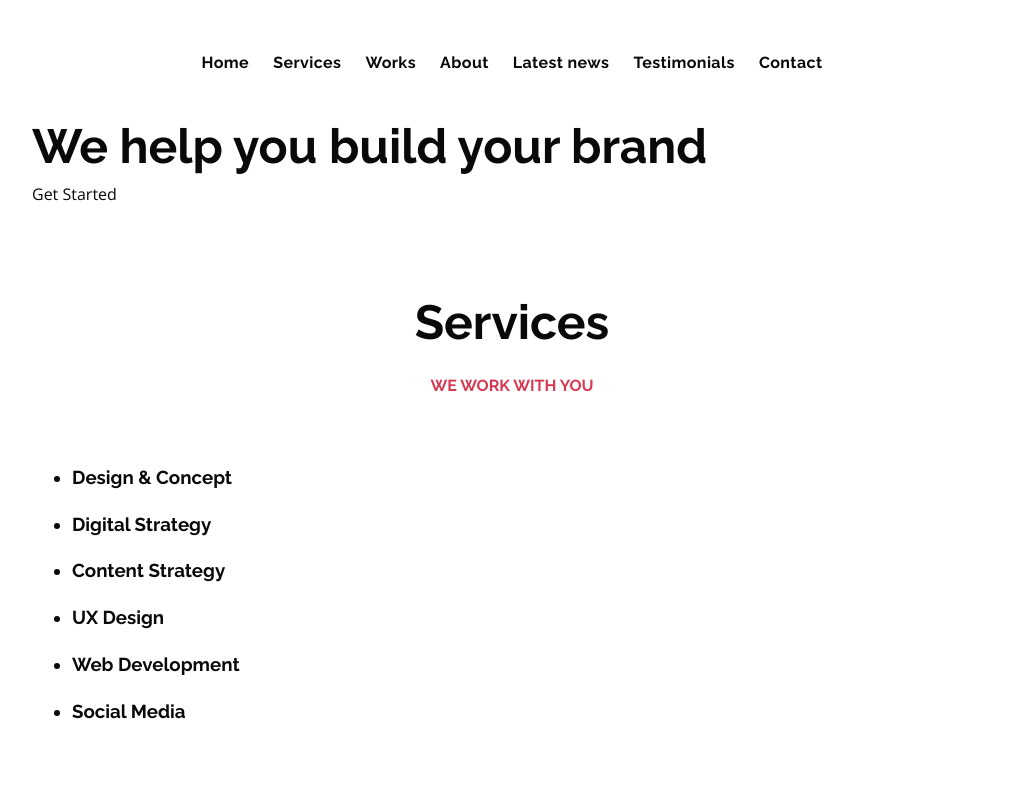
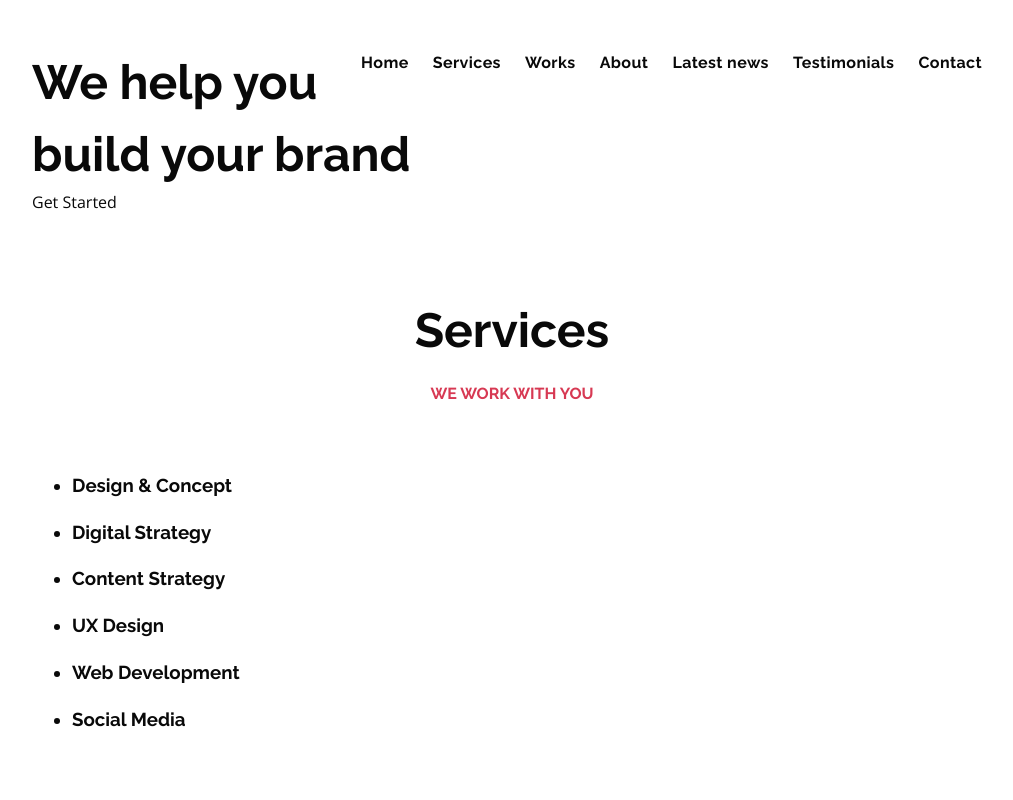
Before and after one commit to HanaOuerghemmi/holbertonschool-web_front_end, a plain HTML site: page CSS_advanced/index.html in a window 1280 px wide. Shown: the top 800 px of the page, without its empty margins (128-1141 px from the left). Drawn offline with nearby package versions, Linux system fonts and the light colour scheme.

Commit message:
🎨nav🎨

```diff
--- a/CSS_advanced/styles/18-style.css
+++ b/CSS_advanced/styles/18-style.css
@@ -133,6 +133,6 @@ h0, h2, h3, h4, h5, h6{
 .nav .nav-link:hover{
     color:var(--nav-item-link-hover)
 }
-.nav .nav-class{
-    color: var(--nav-item-link-hover);
+.navbar-menu{
+    float: right;
 }
```
